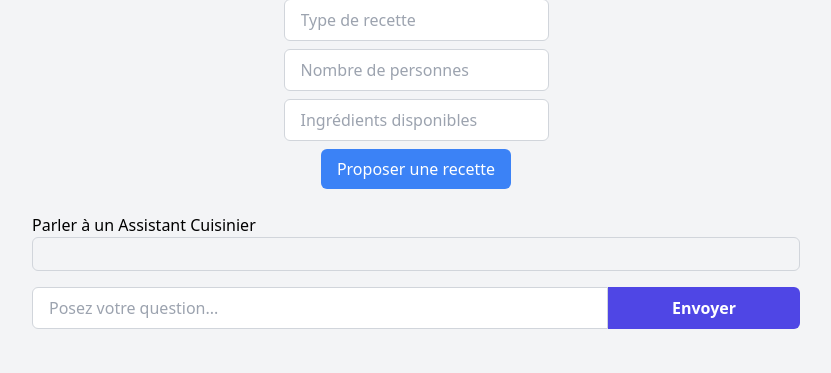
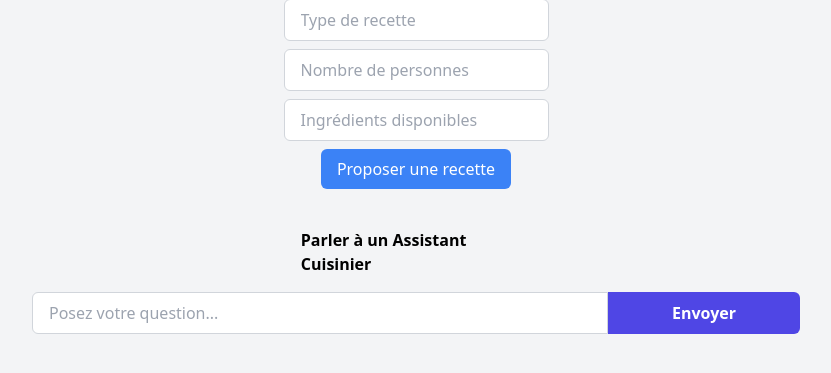
Before and after one commit to Ricardogn224/CuisineConnect, a Flask app: template templates/recettes.html in a window 1280 px wide. Shown: the part 113-486 px from the top of the page, without its empty margins (224-1055 px from the left). Run offline with Flask 2, Linux system fonts and the light colour scheme; the template is opened without the code that fills it, so the values that code supplies are empty.

Commit message:
style css elements2

```diff
--- a/static/css/index.css
+++ b/static/css/index.css
@@ -10,11 +10,16 @@
 .back-button-container{
     display: flex;
     justify-content: flex-start;
-    margin: 2% 0;
+    margin: 1% 0;
 }
 
 .back-button-container .back-button{
     width: 30%;
+}
+
+
+.chatbot-container{
+    margin: 2% 0;
 }
 
 .chatbot-container .title-chatbot{
--- a/templates/recettes.html
+++ b/templates/recettes.html
@@ -4,6 +4,7 @@
     <title>Recettes</title>
     <meta name="viewport" content="width=device-width, initial-scale=1.0">
     <link href="https://cdn.jsdelivr.net/npm/tailwindcss@2.2.19/dist/tailwind.min.css" rel="stylesheet">
+    <link rel="stylesheet" href="{{ url_for('static', filename='css/index.css') }}">
     <style>
         /* Ajout de styles personnalisés */
         @keyframes fadeIn {
```
